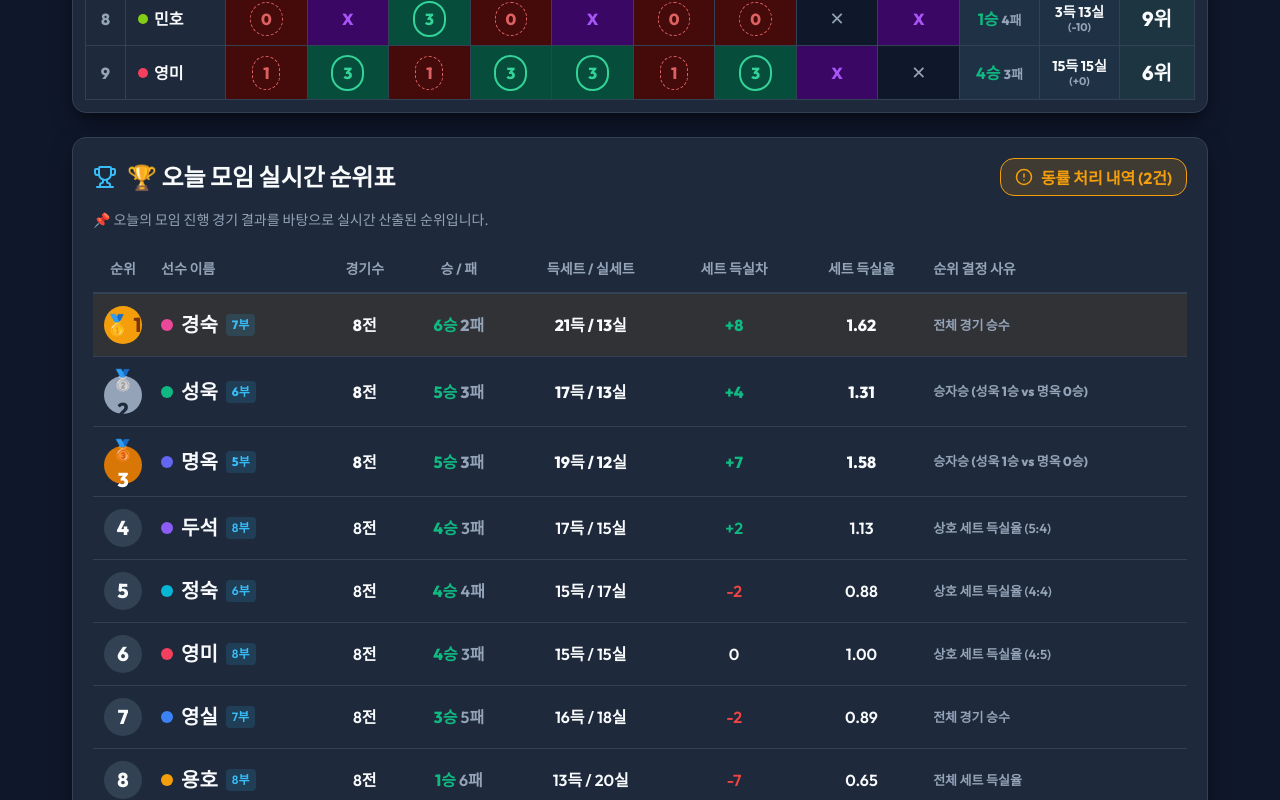
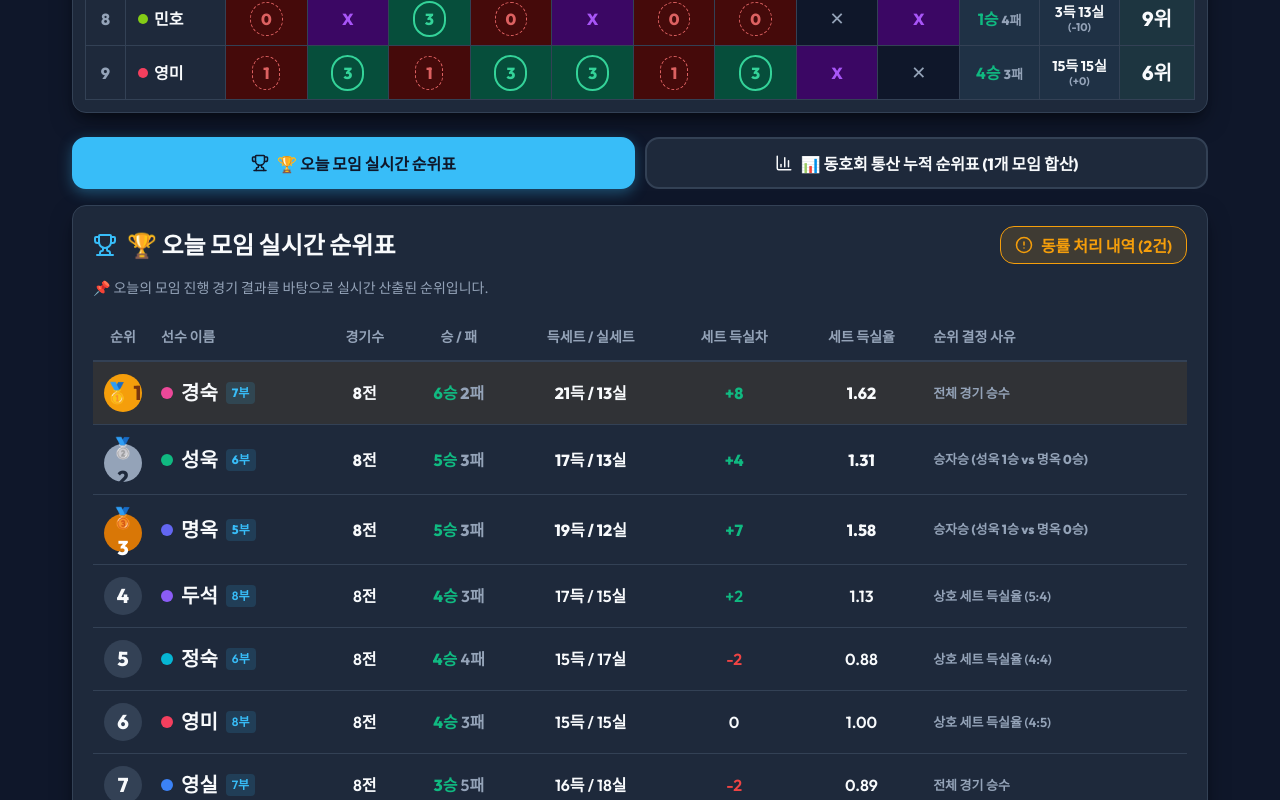
Before and after one commit to swmin/pingpong-club, a React (Vite) app: page / in a window 1280 px wide. Shown: the part 960-1760 px from the top of the page. Built offline with nearby package versions, Linux system fonts and the light colour scheme; a web font is replaced by a local one.

Commit message:
style: switch leaderboard layout to horizontal tabs to shorten page length

```diff
--- a/src/components/RankingTable.jsx
+++ b/src/components/RankingTable.jsx
@@ -1,4 +1,4 @@
-import React from 'react';
+import React, { useState } from 'react';
 import { Trophy, AlertCircle, BarChart3 } from 'lucide-react';
 
 export default function RankingTable({
@@ -10,6 +10,8 @@ export default function RankingTable({
   clubName = '동호회',
   sessionsCount = 1,
 }) {
+  const [activeTab, setActiveTab] = useState('session'); // 'session' | 'cumulative'
+
   const renderTableRows = (list) => {
     if (!list || list.length === 0) {
       return (
@@ -77,8 +79,66 @@ export default function RankingTable({
   };
 
   return (
-    <div style={{ display: 'flex', flexDirection: 'column', gap: '24px', marginTop: '24px' }}>
-      {/* 1. Today's Meeting Standings */}
+    <div style={{ marginTop: '24px' }}>
+      {/* Horizontal Tab Switcher Bar */}
+      <div data-html2canvas-ignore="true" style={{ display: 'flex', gap: '10px', marginBottom: '16px', flexWrap: 'wrap' }}>
+        <button
+          className="tab-btn"
+          type="button"
+          onClick={() => setActiveTab('session')}
+          style={{
+            flex: 1,
+            minWidth: '200px',
+            padding: '12px 16px',
+            fontSize: 'var(--font-base)',
+            fontWeight: '800',
+            backgroundColor: activeTab === 'session' ? 'var(--accent-primary)' : 'var(--bg-card)',
+            color: activeTab === 'session' ? '#0f172a' : 'var(--text-main)',
+            border: `2px solid ${activeTab === 'session' ? 'var(--accent-primary)' : 'var(--border-color)'}`,
+            borderRadius: 'var(--radius-md)',
+            cursor: 'pointer',
+            display: 'flex',
+            alignItems: 'center',
+            justifyContent: 'center',
+            gap: '8px',
+            boxShadow: activeTab === 'session' ? '0 4px 14px rgba(56, 189, 248, 0.35)' : 'none',
+            transition: 'all 0.15s ease',
+          }}
+        >
+          <Trophy size={18} />
+          <span>🏆 오늘 모임 실시간 순위표</span>
+        </button>
+
+        <button
+          className="tab-btn"
+          type="button"
+          onClick={() => setActiveTab('cumulative')}
+          style={{
+            flex: 1,
+            minWidth: '200px',
+            padding: '12px 16px',
+            fontSize: 'var(--font-base)',
+            fontWeight: '800',
+            backgroundColor: activeTab === 'cumulative' ? '#f59e0b' : 'var(--bg-card)',
+            color: activeTab === 'cumulative' ? '#0f172a' : 'var(--text-main)',
+            border: `2px solid ${activeTab === 'cumulative' ? '#f59e0b' : 'var(--border-color)'}`,
+            borderRadius: 'var(--radius-md)',
+            cursor: 'pointer',
+            display: 'flex',
+            alignItems: 'center',
+            justifyContent: 'center',
+            gap: '8px',
+            boxShadow: activeTab === 'cumulative' ? '0 4px 14px rgba(245, 158, 11, 0.35)' : 'none',
+            transition: 'all 0.15s ease',
+          }}
+        >
+          <BarChart3 size={18} />
+          <span>📊 동호회 통산 누적 순위표 ({sessionsCount}개 모임 합산)</span>
+        </button>
+      </div>
+
+      {/* Tab Content 1: Today's Meeting Real-time Standings */}
+      {activeTab === 'session' && (
         <div style={{
           backgroundColor: 'var(--bg-card)',
           border: '1px solid var(--border-color)',
@@ -97,6 +157,7 @@ export default function RankingTable({
             {tieBreakerExplanations && tieBreakerExplanations.length > 0 && (
               <button
                 className="btn-secondary"
+                type="button"
                 onClick={onOpenTieBreakerModal}
                 data-html2canvas-ignore="true"
                 style={{ backgroundColor: 'rgba(245, 158, 11, 0.15)', color: '#f59e0b', borderColor: '#f59e0b', padding: '6px 14px' }}
@@ -131,8 +192,10 @@ export default function RankingTable({
             </table>
           </div>
         </div>
+      )}
 
-      {/* 2. All-Time Cumulative Standings */}
+      {/* Tab Content 2: All-time Cumulative Career Standings */}
+      {activeTab === 'cumulative' && (
         <div style={{
           backgroundColor: 'var(--bg-card)',
           border: '1px solid rgba(245, 158, 11, 0.4)',
@@ -173,6 +236,7 @@ export default function RankingTable({
             </table>
           </div>
         </div>
+      )}
     </div>
   );
 }
```
Also changed, not shown: pingpong-club-scoreboard.html (+1 -1 lines). Lines whose indentation alone changed are shown as unchanged.
